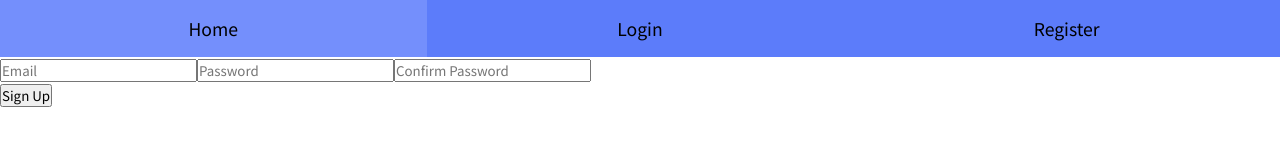
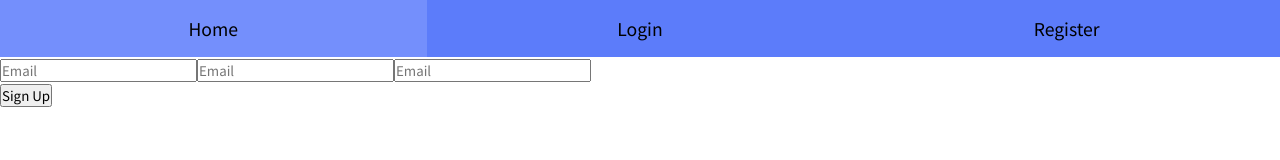
Before and after one commit to 5tarlight/devpub-frontend, a React (Create React App) app: page /register in a window 1280 px wide. Shown: the top 160 px of the page. Built offline with nearby package versions, Linux system fonts and the light colour scheme.

Commit message:
moduelize auth input

```diff
--- /dev/null
+++ b/src/components/auth/AuthInput/AuthInput.tsx
@@ -0,0 +1,25 @@
+import React, { ChangeEvent, FC } from 'react';
+import styles from './AuthInput.scss';
+import classNames from 'classnames/bind';
+
+const cx = classNames.bind(styles);
+
+interface Props {
+  type: string;
+  value: string;
+  onChange(e: ChangeEvent<HTMLInputElement>): any;
+}
+
+const AuthInput: FC<Props> = ({ type, value, onChange }) => {
+  return (
+    <input
+      className={cx('register-input')}
+      type={type}
+      placeholder={'Email'}
+      value={value}
+      onChange={onChange}
+    />
+  );
+};
+
+export default AuthInput;
--- a/src/components/auth/RegisterForm/RegisterForm.tsx
+++ b/src/components/auth/RegisterForm/RegisterForm.tsx
@@ -1,10 +1,9 @@
 import React, { ChangeEvent, FC, useState } from 'react';
 import styles from './RegisterForm.scss';
 import classNames from 'classnames/bind';
+import AuthInput from '../AuthInput/AuthInput';
 
 const cx = classNames.bind(styles);
-
-// interface Props {}
 
 const RegisterForm: FC = () => {
   const [email, setEmail] = useState('');
@@ -42,27 +41,13 @@ const RegisterForm: FC = () => {
 
   return (
     <div className={cx('register-form')}>
-      <input
-        className={cx('register-input')}
-        type={'email'}
-        placeholder={'Email'}
-        value={email}
-        onChange={onEmailChange}
-      />
-      <input
-        className={cx('register-input')}
+      <AuthInput type={'email'} value={email} onChange={onEmailChange} />
+      <AuthInput
         type={'password'}
-        placeholder={'Password'}
         value={password}
         onChange={onPasswordChange}
       />
-      <input
-        className={cx('register-input')}
-        type={'password'}
-        placeholder={'Confirm Password'}
-        value={confirm}
-        onChange={onConfirmChange}
-      />
+      <AuthInput type={'password'} value={confirm} onChange={onConfirmChange} />
       <div className={cx('confirm-msg')}>{confirmMsg}</div>
       <input type={'submit'} value={'Sign Up'} />
     </div>
```
Also changed, not shown: src/components/auth/AuthInput/AuthInput.scss (added).
